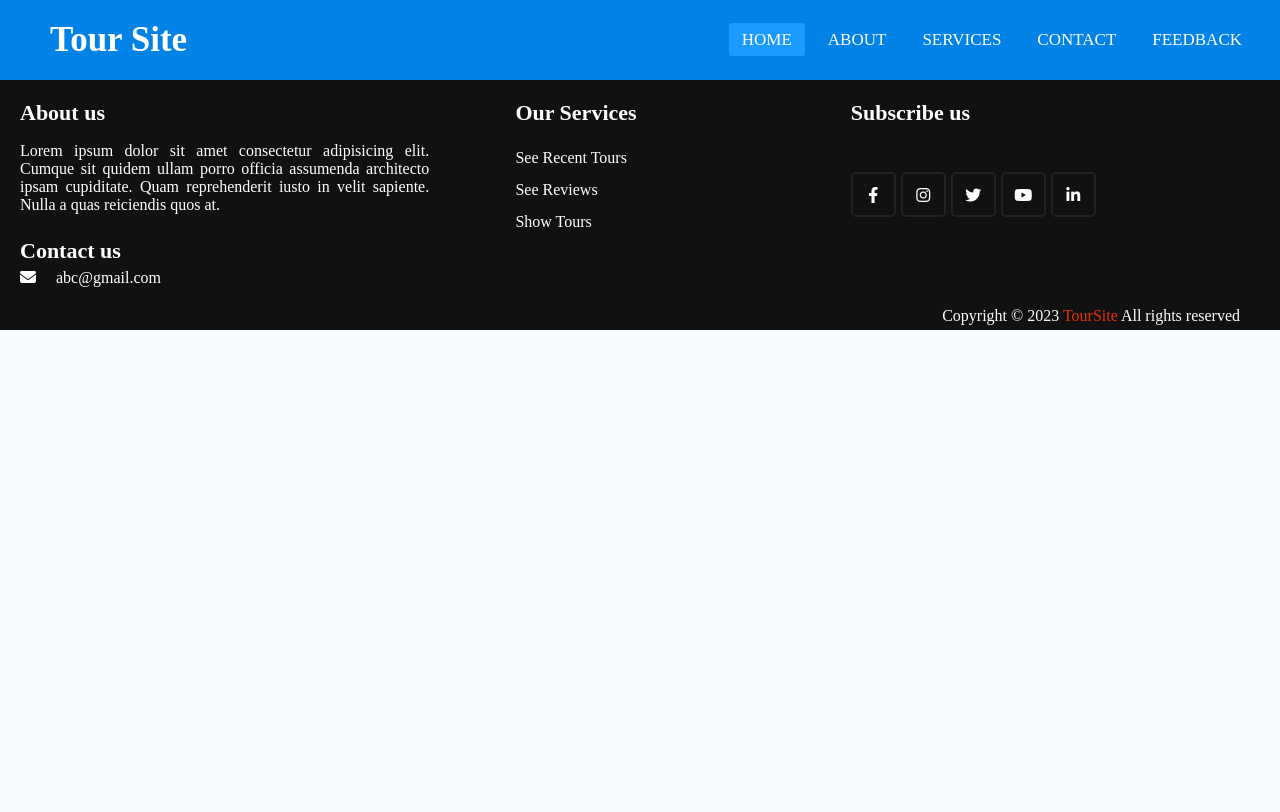
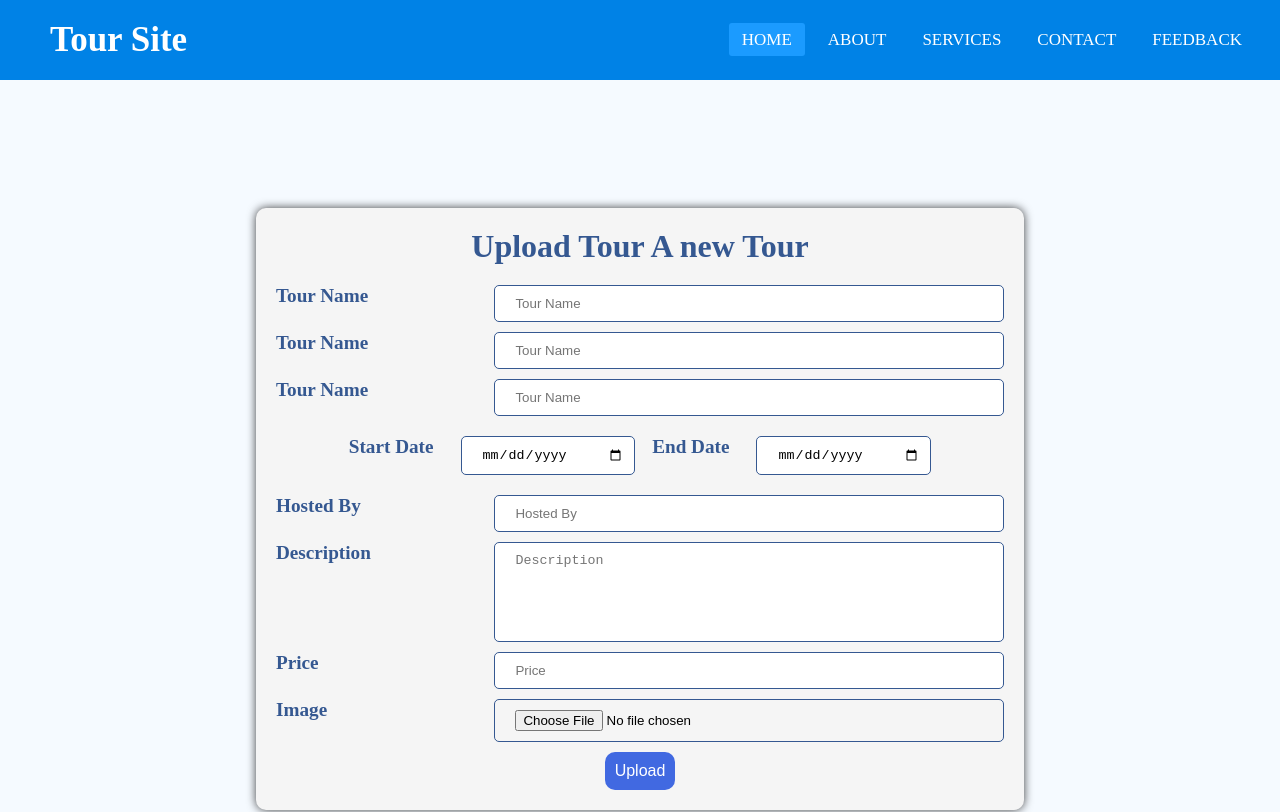
Before and after one commit to zainansar41/Toursite, a React (Create React App) app in the folder client/: page /upload in a window 1280 px wide. Shown: the top 812 px of the page. Built offline with nearby package versions, Linux system fonts and the light colour scheme.

Commit message:
tour Upload

```diff
--- a/client/src/App.js
+++ b/client/src/App.js
@@ -7,6 +7,7 @@ import Login from './Pages/Login/Login';
 import Signup from './Pages/Signup/Signup';
 import Contactus from './Pages/Contactus/Contactus';
 import Detail from './Pages/DetailPage/Detail';
+import TourUpload from './Pages/TourUploader/TourUpload';
 
 import {
   BrowserRouter as Router,
@@ -35,6 +36,7 @@ function App() {
           <Route path="/signup" element={<Signup />} />
           <Route path="/contact" element={<Contactus />} />
           <Route path="/detail/:id" element={<Detail />} />
+          <Route path="/upload" element={<TourUpload />} />
 
         </Routes>
         {!path && <Footer />}
--- a/client/src/Pages/DetailPage/Detail.jsx
+++ b/client/src/Pages/DetailPage/Detail.jsx
@@ -9,6 +9,7 @@ export default function Detail() {
             <div className="detail-info">
                 <h1 className='Tourtitle'>Tour Name</h1>
                 <h4 className='TourLocation'>Location</h4>
+                <h4 className='from'>From</h4>
                 <h4 className='price'>Price</h4>
                 <p className='TourDesc'>Lorem ipsum dolor sit amet, consectetur adipisicing elit. Error ea non voluptatum quod ipsam animi quidem! Distinctio consequuntur et, explicabo dolores iste aliquam magnam nobis at in magni ullam. Animi. Lorem ipsum dolor sit amet consectetur adipisicing elit. Tempore labore, debitis ducimus illo animi nemo ipsum ut? Culpa, voluptatem maxime facere nostrum similique quae doloribus enim dolore et perspiciatis incidunt. Lorem ipsum dolor sit amet consectetur adipisicing elit. Consequuntur harum illum ab earum exercitationem quasi, ea quidem adipisci soluta? Doloremque nulla numquam facere animi illum fugit distinctio quasi quam molestias?</p>
                 <h4 className='TourStart'>10/23.12</h4>
--- /dev/null
+++ b/client/src/Pages/TourUploader/TourUpload.jsx
@@ -0,0 +1,176 @@
+import React, { useState } from 'react'
+import './tourUpload.css'
+
+export default function TourUpload() {
+    const [formData, setFormData] = useState({
+        tourName: '',
+        location: '',
+        from: '',
+        startDate: '',
+        endDate: '',
+        hostedBy: '',
+        description: '',
+        image: null,
+        price: '',
+    });
+
+    const handleChange = (event) => {
+        const { name, value, type, files } = event.target;
+        setFormData((prevFormData) => ({
+            ...prevFormData,
+            [name]: type === 'file' ? files[0] : value,
+        }));
+    };
+
+    const handleImageChange = (event) => {
+        const file = event.target.files[0];
+        const reader = new FileReader();
+
+        reader.onloadend = () => {
+            setFormData((prevFormData) => ({
+                ...prevFormData,
+                image: reader.result,
+            }));
+        };
+
+        if (file) {
+            reader.readAsDataURL(file);
+        }
+    };
+
+    const handleSubmit = (event) => {
+        event.preventDefault();
+        // Here you can handle form submission with the formData
+        // For example, you can make an API call to upload the tour data
+        console.log(formData);
+    };
+
+    return (
+        <div className="uploadPage">
+            <div className="upload">
+                <h1 className="upload_heading">
+                    Upload Tour A new Tour
+                </h1>
+
+                <form className="upload_form" onSubmit={handleSubmit}>
+                    <div className="text_div">
+                        <label htmlFor='tourName'>Tour Name</label>
+                        <input required
+                            placeholder="Tour Name"
+                            type="text"
+                            className="input"
+                            name="tourName"
+                            value={formData.tourName}
+                            id='tourName'
+                            onChange={handleChange}
+                        />
+                    </div>
+                    <div className="text_div">
+                        <label htmlFor='location'>Tour Name</label>
+                        <input required
+                            placeholder="Tour Name"
+                            type="text"
+                            className="input"
+                            name="location"
+                            value={formData.location}
+                            id='location'
+                            onChange={handleChange}
+                        />
+                    </div>
+                    <div className="text_div">
+                        <label htmlFor='from'>Tour Name</label>
+                        <input required
+                            placeholder="Tour Name"
+                            type="text"
+                            className="input"
+                            name="from"
+                            value={formData.from}
+                            id='from'
+                            onChange={handleChange}
+                        />
+                    </div>
+
+                    <div className="date_div">
+                        <label htmlFor='startDate'>Start Date</label>
+                        <input required
+                            type="date"
+                            className="input"
+                            name="startDate"
+                            value={formData.startDate}
+                            id='startDate'
+                            onChange={handleChange}
+                        />
+
+                        <label htmlFor='endDate'>End Date</label>
+                        <input required
+
+                            type="date"
+                            className="input"
+                            name="endDate"
+                            value={formData.endDate}
+                            id='endDate'
+                            onChange={handleChange}
+                        />
+                    </div>
+
+                    <div className="text_div">
+                        <label htmlFor='hostedBy'>Hosted By</label>
+                        <input required
+                            placeholder="Hosted By"
+                            type="text"
+                            className="input"
+                            name="hostedBy"
+                            value={formData.hostedBy}
+                            id='hostedBy'
+                            onChange={handleChange}
+                        />
+                    </div>
+
+                    <div className="text_div">
+                        <label htmlFor='description'>Description</label>
+                        <textarea required
+                            placeholder="Description"
+                            type="text"
+                            className="input"
+                            name="description"
+                            value={formData.description}
+                            id='description'
+                            onChange={handleChange}
+                        />
+                    </div>
+
+                    <div className="text_div">
+                        <label htmlFor='price'>Price</label>
+                        <input required
+                            placeholder="Price"
+                            type="number"
+                            className="input"
+                            name="price"
+                            value={formData.price}
+                            id='price'
+                            onChange={handleChange}
+                        />
+                    </div>
+
+                    <div className="text_div">
+                        <label htmlFor='image'>Image</label>
+                        <input required
+                            type="file"
+                            className="input"
+                            name="image"
+                            id='image'
+                            onChange={handleImageChange}
+                        />
+                    </div>
+
+                    <button type="submit" className="submit">
+                        Upload
+                    </button>
+
+
+                </form>
+
+            </div>
+        </div>
+    )
+}
--- /dev/null
+++ b/client/src/Pages/TourUploader/tourUpload.css
@@ -0,0 +1,87 @@
+.uploadPage{
+    display: flex;
+    flex-direction: column;
+    align-items: center;
+    justify-content: center;
+}
+.upload{
+    display: flex;
+    flex-direction: column;
+    align-items: center;
+    justify-content: center;
+    margin-top: 10%;
+    margin-bottom: 10%;
+    width: 60%;
+    height: 50%;
+    background-color: #f5f5f5;
+    border-radius: 10px;
+    box-shadow: 0px 0px 10px 0px rgba(0,0,0,0.75);
+    padding: 20px;
+}
+
+.upload_heading{
+    font-size: 2rem;
+    font-weight: 600;
+    color: #355891;
+    margin-bottom: 20px;
+}
+.upload_form{
+    display: flex;
+    flex-direction: column;
+    align-items: center;
+    justify-content: center;
+    gap: 10px;
+    width: 100%;
+}
+.text_div{
+    display: flex;
+    flex-direction: row;
+    align-items: flex-start;
+    justify-content: space-between;
+    width: 100%;
+}
+.text_div label{
+    font-size: 1.2rem;
+    font-weight: 600;
+    color: #355891;
+    margin-right: 10px;
+}
+.text_div .input{
+    width: 70%;
+    padding: 10px 10px 10px 20px;
+    outline: 0;
+    border: 1px solid #355891;
+    border-radius: 5px;
+    justify-self: flex-end;
+}
+
+.date_div{
+    display: flex;
+    flex-direction: row;
+    align-items: flex-start;
+    justify-content: space-between;
+    width: 80%;
+    margin: 10px 0;
+}
+.date_div label{
+    font-size: 1.2rem;
+    font-weight: 600;
+    color: #355891;
+    margin-right: 10px;
+}
+
+.date_div input{
+    width: 30%;
+    padding: 10px 10px 10px 20px;
+    outline: 0;
+    border: 1px solid #355891;
+    border-radius: 5px;
+    justify-self: flex-end;
+}
+
+.text_div textarea{
+    resize: none;
+    width: 300px;
+    padding: 10px 10px 10px 20px;
+    height: 100px;
+}
```
